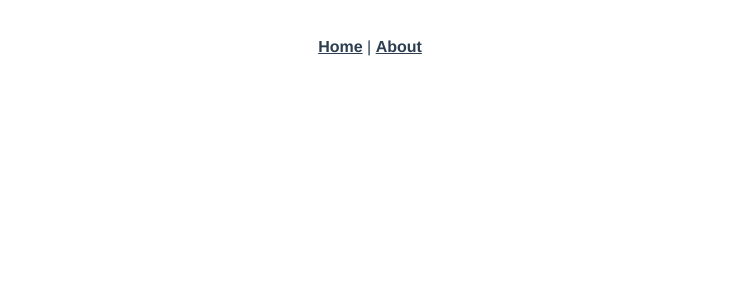
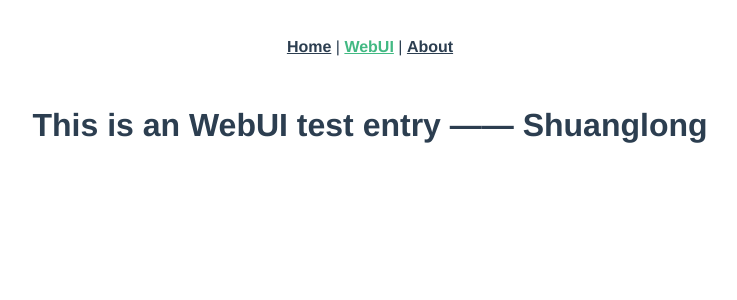
Before and after one commit to xautshuanglong/shuanglong_admin, a Vue app: page /webui in a window 1280 px wide. Before the commit this address had no page. Shown: the top 300 px of the page, without its empty margins (270-1007 px from the left). Built offline with nearby package versions, Linux system fonts and the light colour scheme.

Commit message:
1. 增加 WebUI 测试入口; 2. 配置 ESLint 校验规则。

```diff
--- a/src/App.vue
+++ b/src/App.vue
@@ -1,6 +1,15 @@
+<!--
+ * @Author: xautshuanglong
+ * @Date: 2021-01-28 00:58:16
+ * @LastEditor: xautshuanglong
+ * @LastEditTime: 2021-01-28 09:33:15
+ * @FilePath: \shuanglong_admin\src\App.vue
+ * @Description: main app entry
+-->
 <template>
   <div id="nav">
     <router-link to="/">Home</router-link> |
+    <router-link to="/webui">WebUI</router-link> |
     <router-link to="/about">About</router-link>
   </div>
   <router-view/>
--- a/src/router/index.js
+++ b/src/router/index.js
@@ -1,5 +1,14 @@
+/*
+ * @Author: xautshuanglong
+ * @Date: 2021-01-28 00:58:16
+ * @LastEditor: xautshuanglong
+ * @LastEditTime: 2021-01-28 10:23:06
+ * @FilePath: \shuanglong_admin\src\router\index.js
+ * @Description: router
+ */
 import { createRouter, createWebHistory } from 'vue-router'
 import Home from '../views/Home.vue'
+import WebUI from '../views/WebUI.vue'
 
 const routes = [
     {
@@ -14,6 +23,11 @@ const routes = [
         // this generates a separate chunk (about.[hash].js) for this route
         // which is lazy-loaded when the route is visited.
         component: () => import(/* webpackChunkName: "about" */ '../views/About.vue')
+    },
+    {
+        path: '/webui',
+        name: 'WebUI',
+        component: WebUI
     }
 ]
 
--- a/src/views/Home.vue
+++ b/src/views/Home.vue
@@ -1,7 +1,15 @@
+<!--
+ * @Author: xautshuanglong
+ * @Date: 2021-01-28 00:58:16
+ * @LastEditor: xautshuanglong
+ * @LastEditTime: 2021-01-28 10:34:13
+ * @FilePath: \shuanglong_admin\src\views\Home.vue
+ * @Description: Home
+-->
 <template>
   <div class="home">
-    <img alt="Vue logo" src="../assets/logo.png">
-    <HelloWorld msg="Welcome to Your Vue.js App"/>
+    <img alt="Vue logo" src="../assets/logo.png" />
+    <HelloWorld msg="Welcome to Your Vue.js App" />
   </div>
 </template>
 
@@ -10,9 +18,9 @@
 import HelloWorld from '@/components/HelloWorld.vue'
 
 export default {
-  name: 'Home',
-  components: {
-    HelloWorld
-  }
+    name: 'Home',
+    components: {
+        HelloWorld
+    }
 }
 </script>
--- /dev/null
+++ b/src/views/WebUI.vue
@@ -0,0 +1,13 @@
+<!--
+ * @Author: xautshuanglong
+ * @Date: 2021-01-28 00:58:16
+ * @LastEditor: xautshuanglong
+ * @LastEditTime: 2021-01-28 09:38:45
+ * @FilePath: \shuanglong_admin\src\views\WebUI.vue
+ * @Description: WebUI 测试入口
+-->
+<template>
+    <div class="WebUI">
+        <h1>This is an WebUI test entry —— Shuanglong</h1>
+    </div>
+</template>
```
Also changed, not shown: babel.config.js (+11 -3 lines), package.json (+6 -1 lines), src/components/HelloWorld.vue (+8 -0 lines), src/main.js (+9 -0 lines), src/views/About.vue (+4 -4 lines), 1 other file (tests, documents, lock files or other folders). Lines whose indentation alone changed are shown as unchanged.
